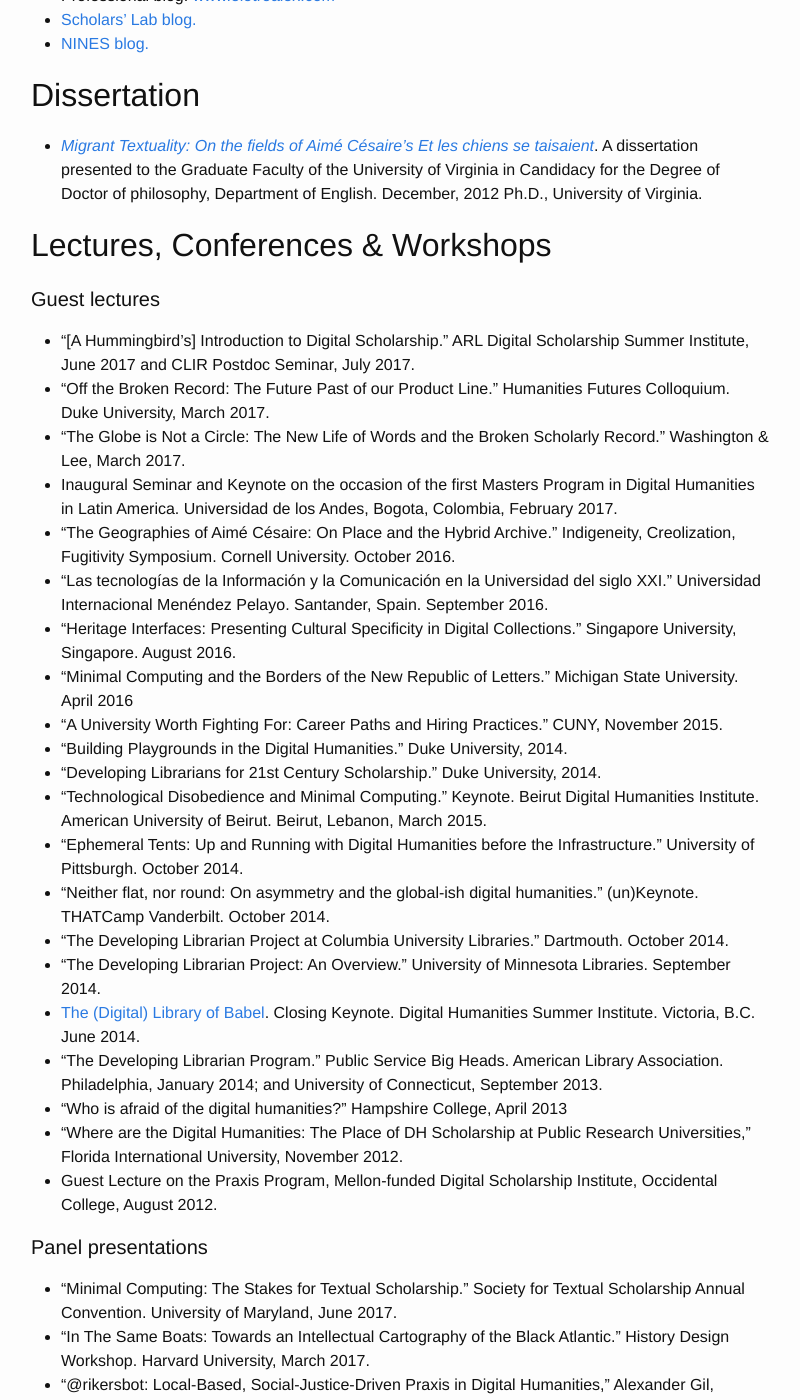
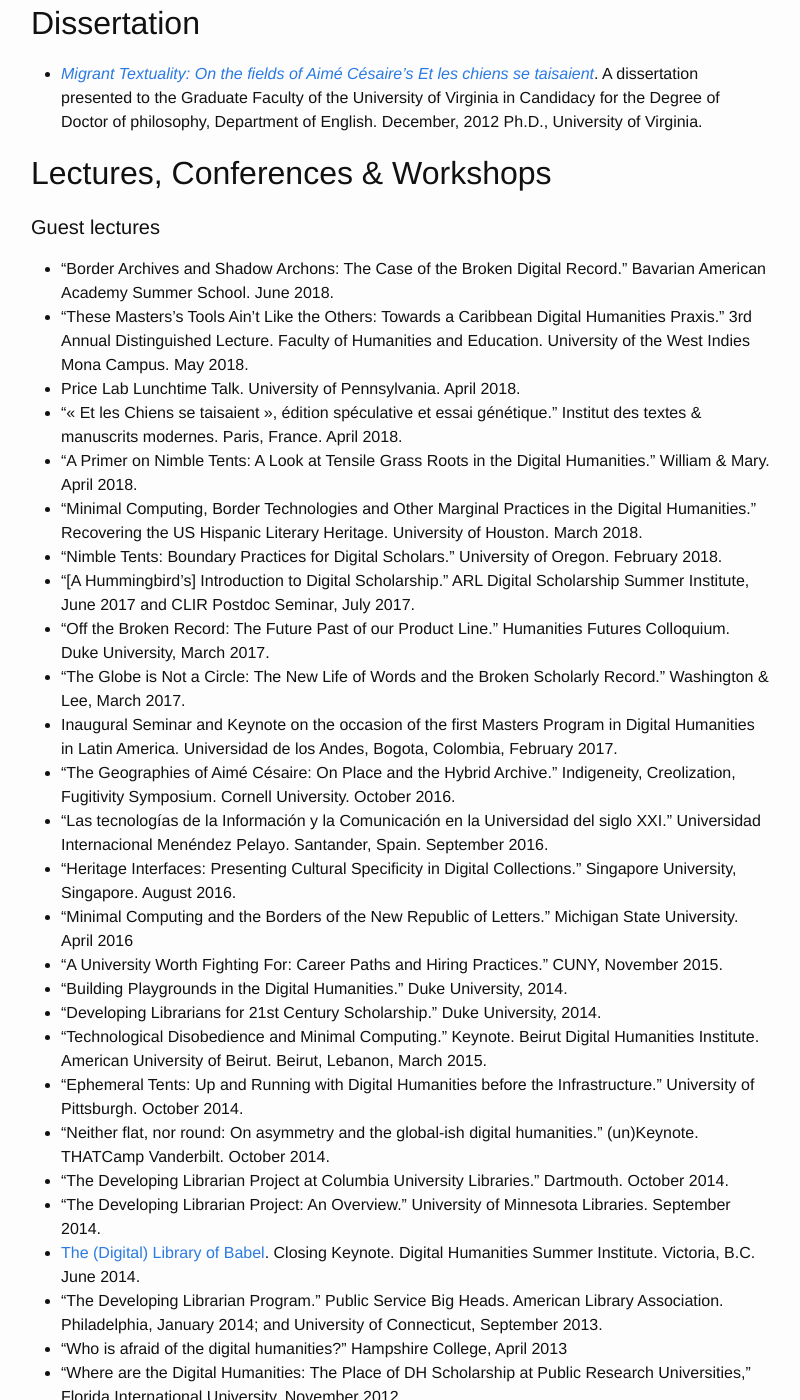
Before and after one commit to elotroalex/elotroalex, a Jekyll site: the page built from bio.md, in a window 1280 px wide and 1400 px high, scrolled down 3972 px. Shown: the whole window, without its empty margins (239-1039 px from the left). Built offline with Jekyll 4.4.1, drawn with Linux system fonts in a browser that asks for light colours; some of the changed text lies outside the part shown.

Commit message:
added new conferences

```diff
--- a/bio.md
+++ b/bio.md
@@ -134,6 +132,13 @@
 
 #### Guest lectures
 
+- "Border Archives and Shadow Archons: The Case of the Broken Digital Record." Bavarian American Academy Summer School. June 2018.
+- "These Masters's Tools Ain't Like the Others: Towards a Caribbean Digital Humanities Praxis." 3rd Annual Distinguished Lecture. Faculty of Humanities and Education. University of the West Indies Mona Campus. May 2018.
+- Price Lab Lunchtime Talk. University of Pennsylvania. April 2018.
+- "« Et les Chiens se taisaient », édition spéculative et essai génétique." Institut des textes & manuscrits modernes. Paris, France. April 2018.
+- "A Primer on Nimble Tents: A Look at Tensile Grass Roots in the Digital Humanities." William & Mary. April 2018.
+- "Minimal Computing, Border Technologies and Other Marginal Practices in the Digital Humanities." Recovering the US Hispanic Literary Heritage. University of Houston. March 2018.
+- "Nimble Tents: Boundary Practices for Digital Scholars." University of Oregon. February 2018.
 - "[A Hummingbird's] Introduction to Digital Scholarship." ARL Digital Scholarship Summer Institute, June 2017 and CLIR Postdoc Seminar, July 2017.
 - "Off the Broken Record: The Future Past of our Product Line." Humanities Futures Colloquium. Duke University, March 2017.
 - "The Globe is Not a Circle: The New Life of Words and the Broken Scholarly Record." Washington & Lee, March 2017.
@@ -159,6 +164,10 @@
 
 #### Panel presentations
 
+- "On Adding Platforms to Improve Sustainability: The Case for the Minimal Journal." Library Publishing Forum 2018. Minnesota. May 2018
+- "In the Same Boats." Migration and Mobility in a Digital Age: Paradoxes of Connectivity and Belonging. Columbia University. April 2018
+- "Style Revolution: Minimal Exhibitions for Art History." ARLIS. February 2018.
+- "Nimble Tents for the Humanities." Activism in the Humanities panel. MLA. January 2018.
 - "Minimal Computing: The Stakes for Textual Scholarship." Society for Textual Scholarship Annual Convention. University of Maryland, June 2017.
 - "In The Same Boats: Towards an Intellectual Cartography of the Black Atlantic." History Design Workshop. Harvard University, March 2017.
 - "@rikersbot: Local­-Based, Social­-Justice­-Driven Praxis in Digital Humanities," Alexander Gil, Columbia Univ.; Dennis Tenen, Columbia Univ. MLA Convention, January 2017.
```
Also changed, not shown: other parts of bio.md (+0 -2 lines).
